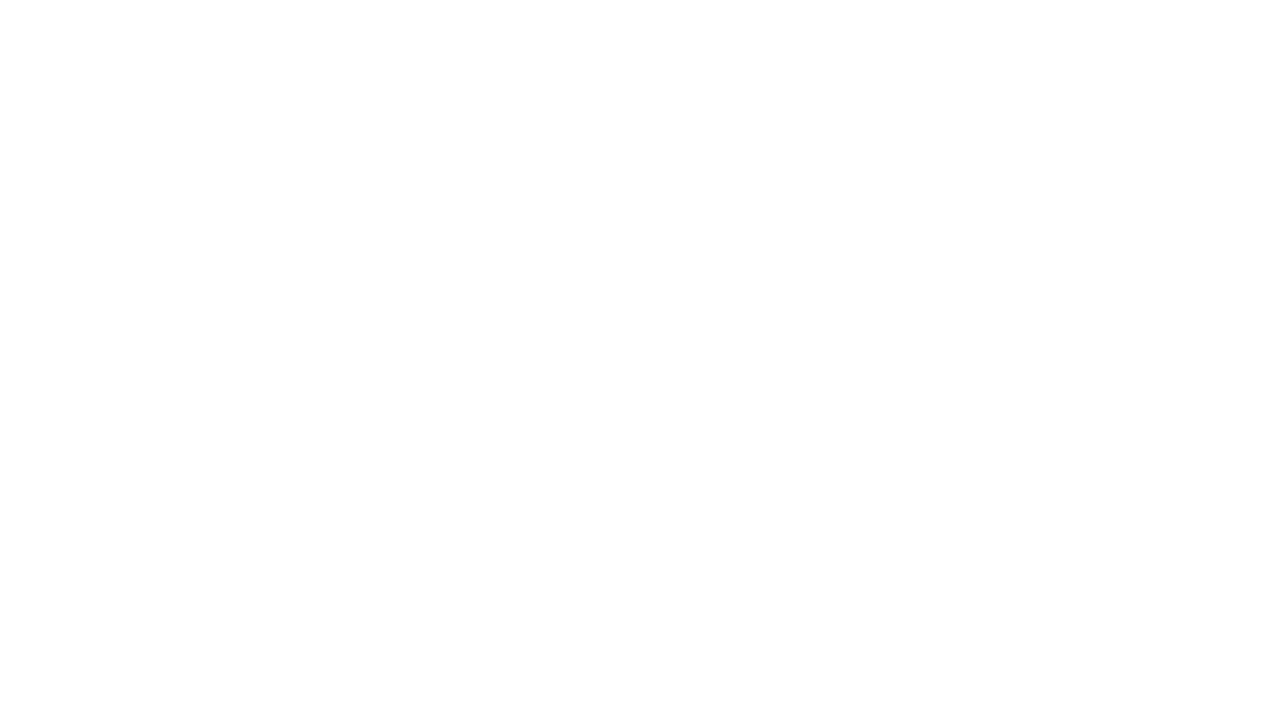
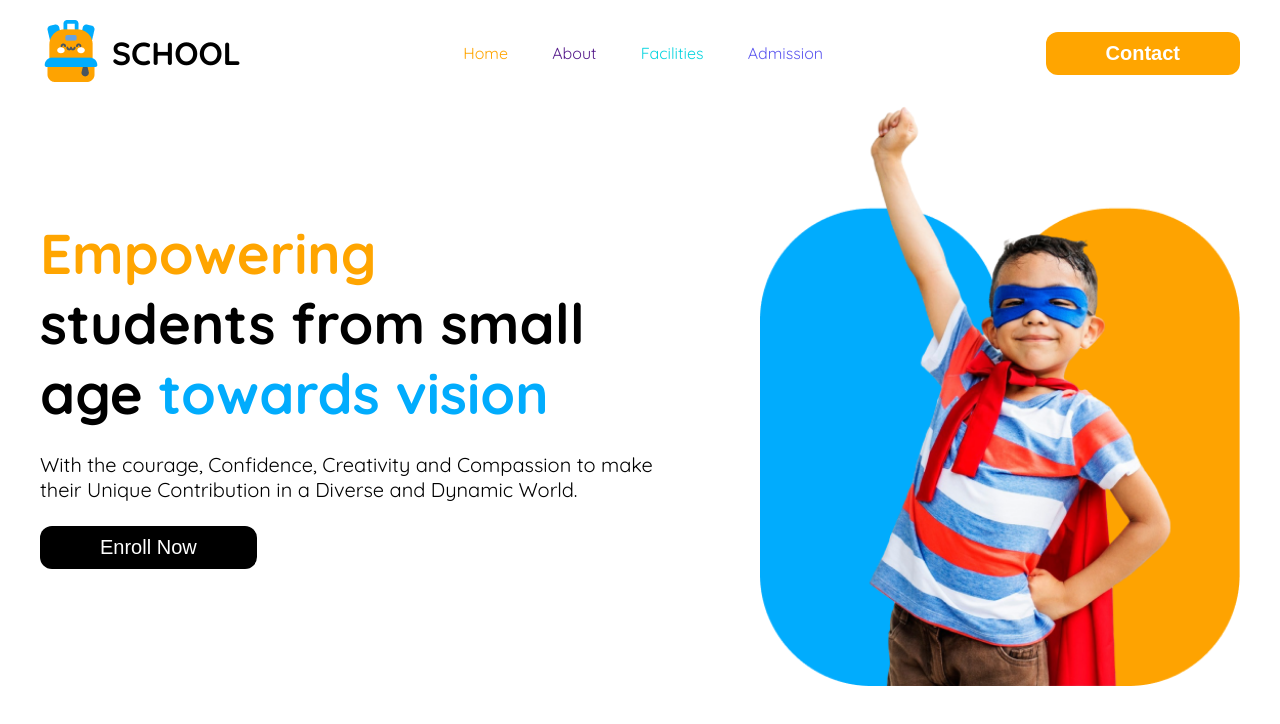
Before and after one commit to Ujjwal151/Kids-School, a plain HTML site: page index.html in a window 1280 px wide. Drawn offline with Linux system fonts and the light colour scheme.

Commit message:
Added Header

```diff
--- a/index.html
+++ b/index.html
@@ -6,9 +6,39 @@
 
     <title>Kids-School</title>
     <link rel="stylesheet" href="styles/style.css">
+</head>
 
-</head>
-<body>
+<body class="quicksand-font">
+    <header>
+        <div class="top-portion display-flex">
+            <div class="logo-part display-flex">
+                <div>
+                    <img src="assets/logo.png" alt="">
+                </div>
+                <h2> SCHOOL</h2>
+            </div>
+            <nav class="navbar">
+                <ul class="display-flex">
+                    <li class="nav-item"><a class="nav-link orange" href="">Home</a></li>
+                    <li class="nav-item"><a class="nav-link sky-blue" href="">About</a></li>
+                    <li class="nav-item"><a class="nav-link cyan2" href="">Facilities</a></li>
+                    <li class="nav-item"><a class="nav-link purple2" href="">Admission</a></li>
+                </ul>
+            </nav>
+            <button class="btn-primary btn-contact">Contact</button>
+        </div>
 
+        <div class="hero">
+            <div class="text">
+                <h1> <span class="orange">Empowering</span> <br>
+                    students from small age <span class="skyblue">towards vision</span></h1>
+                <p>With the courage, Confidence, Creativity and Compassion to make <br> their Unique Contribution in a Diverse and Dynamic World.</p>
+                <button class="btn-primary">Enroll Now</button>
+            </div>
+            <div class="photo">
+                <img src="assets/hero-kids.png" alt="">
+            </div>
+        </div>
+    </header>
 </body>
 </html>
--- a/styles/style.css
+++ b/styles/style.css
@@ -0,0 +1,124 @@
+@import url('https://fonts.googleapis.com/css2?family=Quicksand:wght@300..700&family=Raleway:ital,wght@0,100..900;1,100..900&display=swap');
+
+.quicksand-font {
+  font-family: "Quicksand", serif;
+  font-optical-sizing: auto;
+  font-weight: 400;
+  font-style: normal;
+}
+
+.raleway-font {
+  font-family: "Raleway", serif;
+  font-optical-sizing: auto;
+  font-weight: 400;
+  font-style: normal;
+}
+
+/* Shared Styles */
+*{
+  margin: 0;
+  padding: 0;
+}
+img{
+  width: 100%;
+}
+header, main{
+  max-width: 1200px;
+  margin: 0 auto;
+}
+.display-flex{
+    display: flex;
+}
+
+/* Colors*/
+.black2{
+color: #202020;}
+.black80{
+    color:#808080;}
+.black66{
+    color:#666666;}
+.orange{
+  color: orange;}
+.orange2{
+  color: #F0AA00;}
+.skyblue{
+  color:#01ACFD;}
+.skyblue2{
+  color:#64C8FF;}
+.cyan2{
+  color: #05D4DF;}
+.purple2{
+  color:#5D58EF;}
+.purpleReadMore{
+  color: #8700FF;}
+
+.btn-primary{
+  background-color: black;
+  color: white;
+  padding: 10px 60px;
+  border-radius: 0.75rem;
+  font-weight: 600;
+  font-size: 1.25rem;
+  border: none;
+}
+
+/* Header Section  */
+/* Top Styles */
+.top-portion{
+  justify-content: space-between;
+  align-items: center;
+  margin: 1.25rem auto;
+}
+
+.top-portion .logo-part{
+  align-items: center;
+  gap: 10px;
+}
+
+.top-portion .logo-part h2{
+  text-wrap-style: bold;
+  font-size: 2rem;
+}
+.navbar{
+  width: 30%;
+}
+.navbar ul{
+  justify-content: space-between;
+  align-items: center;
+}
+.top-portion .nav-item{
+  list-style: none;
+}
+.top-portion .nav-link{
+  text-decoration: none;
+}
+.btn-contact{
+  background-color: orange;
+}
+
+/* Hero Styles */
+.hero{
+  height: 575px;
+  display: flex;
+  justify-content: space-between;
+  align-items: center;
+}
+.hero .text{
+  width: 55%;
+}
+.hero .text p{
+  font-size: 1.25rem;
+  margin-top: 1.5rem;
+  margin-bottom: 1.5rem;
+}
+.hero .text button{
+  font-weight: 200;
+}
+.hero .photo{
+  width: 40%;
+}
+
+.hero h1{
+  font-weight: 700;
+  font-size: 3.5rem;
+}
```
